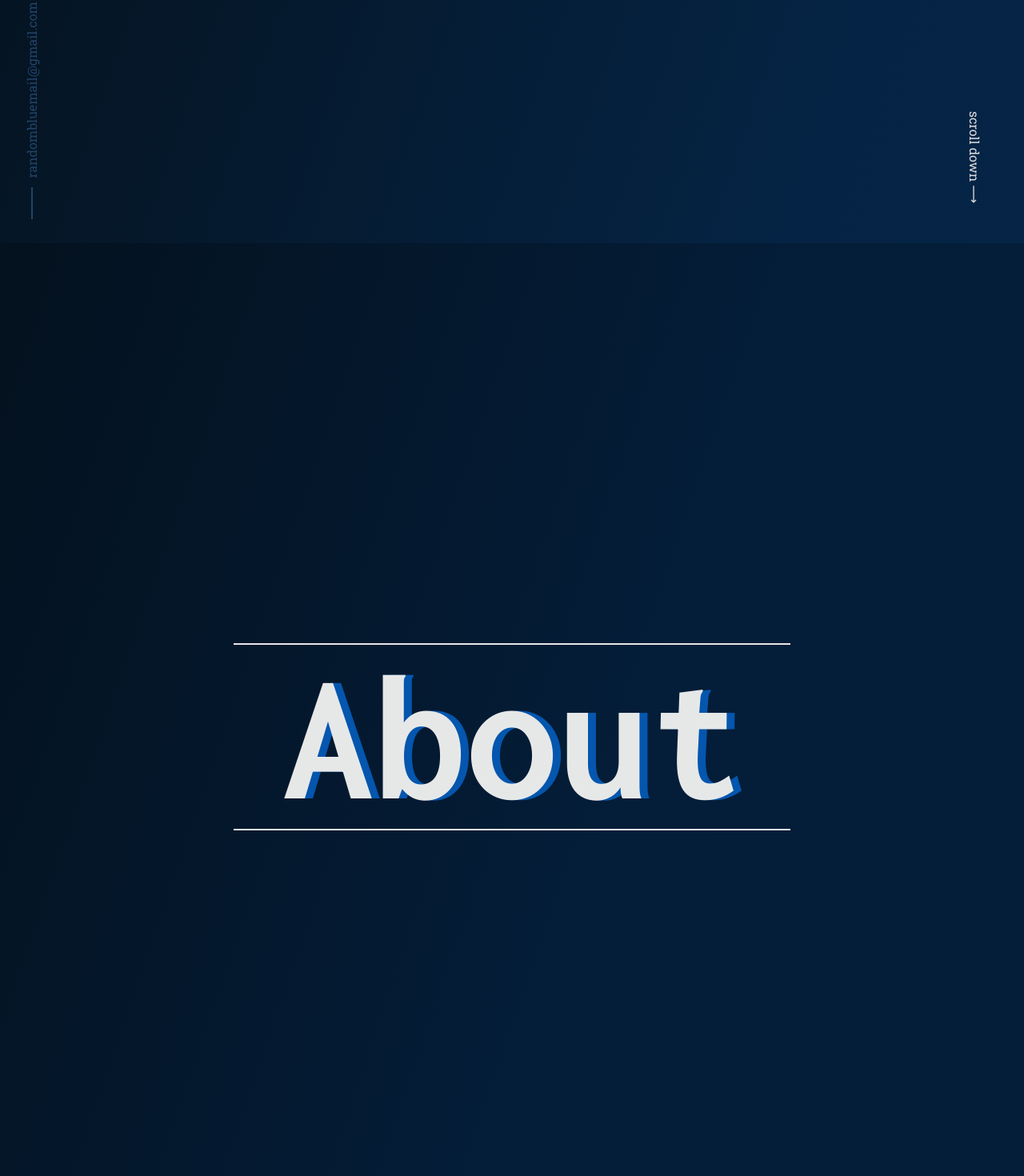
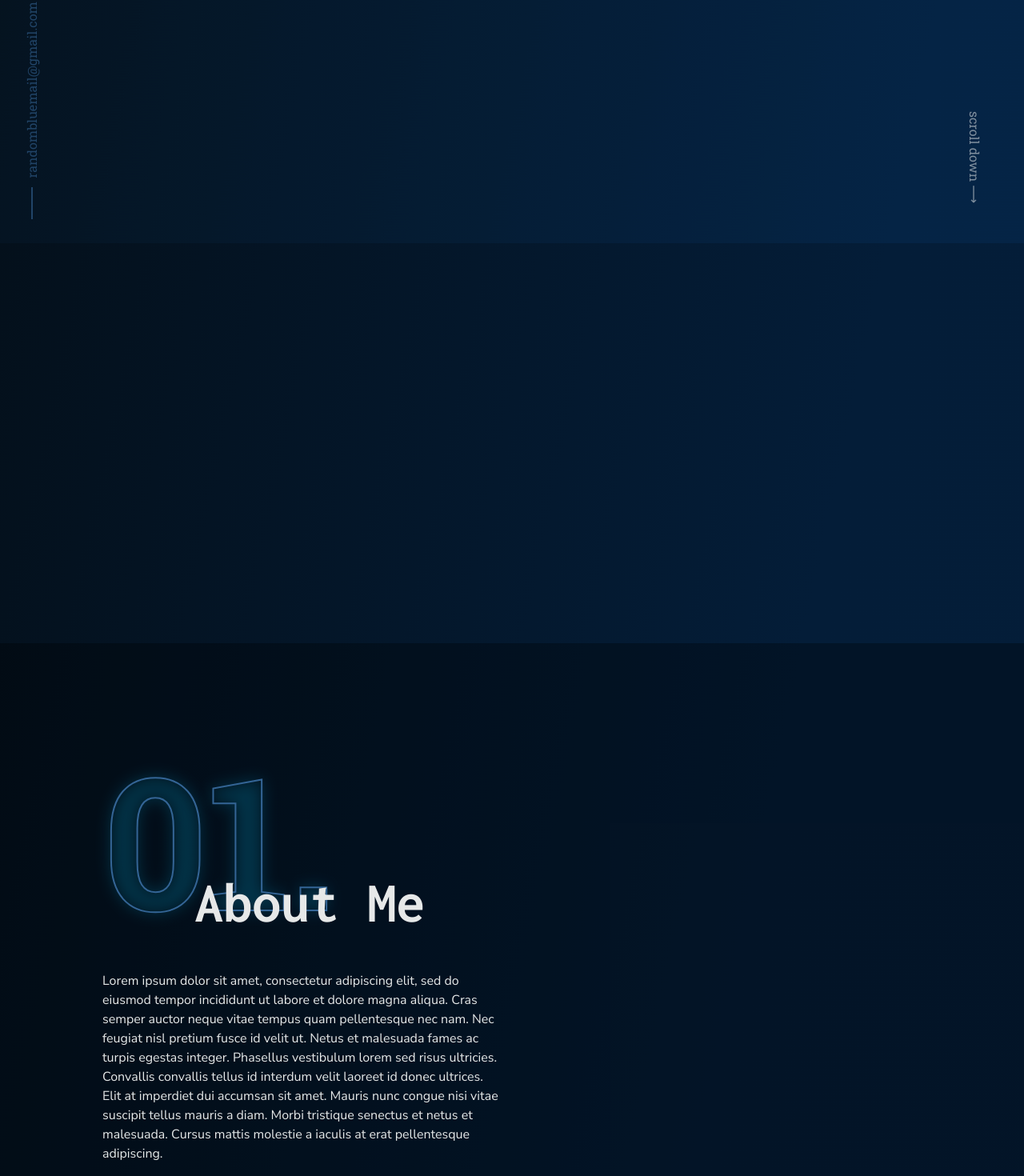
Before and after one commit to RandomBlueGuy/portfolio, a Next.js app: page / in a window 1280 px wide. Shown: the part 496-1966 px from the top of the page at 80% size. Built offline with nearby package versions, Linux system fonts and the light colour scheme.

Commit message:
add new content and styling to work and aabout components

```diff
--- a/app/globals.css
+++ b/app/globals.css
@@ -20,9 +20,12 @@ body {
     @apply text-base;
   }
   h1,
-  h2 {
-    @apply text-[#346596] font-title;
+  h2,
+  h3,
+  h4 {
+    @apply text-[#346596] font-title font-bold;
   }
+
   /* span {
     @apply text-vGray font-tag italic leading-none opacity-50;
   } */
@@ -30,11 +33,17 @@ body {
     @apply text-vGray font-tag;
   }
   p {
-    @apply font-main;
+    @apply font-main text-vWhite;
   }
-  a:hover,
-  span:hover {
+  a:hover {
     @apply text-selected;
+  }
+  .font-outline-2 {
+    -webkit-text-stroke: 2px #346596;
+    text-shadow: 0 0 20px rgba(0, 200, 255, 0.2);
+  }
+  .font-outline-4 {
+    -webkit-text-stroke: 4px black;
   }
 }
 
--- a/components/AboutComponent.jsx
+++ b/components/AboutComponent.jsx
@@ -4,10 +4,26 @@ const ContactComponent = () => {
   return (
     <div
       id='about'
-      className='snap-center w-full h-fit flex flex-shrink-0 flex-col justify-center items-center gap-[60px]'>
-      <h1 className='text-10xl text-vWhite font-tag font-bold border-y-[2px] px-[60px] [text-shadow:10px_0px_0px_#0456ae]'>
-        About
-      </h1>
+      className=' py-[130px] px-[10%] w-full bg-black/30 h-fit flex flex-shrink-0 flex-col justify-center items-start gap-[60px]'>
+      <div className='w-[500px] '>
+        <h2 className='relative font-tag font-bold text-7xl text-vWhite mb-[50px]'>
+          <span className='-z-10 box-content  leading-none text-10xl text-transparent font-outline-2 font-title font-bold'>
+            01.
+          </span>
+          <span className='z-0 absolute bottom-0 left-0 translate-x-[40%]'>About Me</span>
+        </h2>
+
+        <p className=''>
+          Lorem ipsum dolor sit amet, consectetur adipiscing elit, sed do eiusmod tempor incididunt
+          ut labore et dolore magna aliqua. Cras semper auctor neque vitae tempus quam pellentesque
+          nec nam. Nec feugiat nisl pretium fusce id velit ut. Netus et malesuada fames ac turpis
+          egestas integer. Phasellus vestibulum lorem sed risus ultricies. Convallis convallis
+          tellus id interdum velit laoreet id donec ultrices. Elit at imperdiet dui accumsan sit
+          amet. Mauris nunc congue nisi vitae suscipit tellus mauris a diam. Morbi tristique
+          senectus et netus et malesuada. Cursus mattis molestie a iaculis at erat pellentesque
+          adipiscing.
+        </p>
+      </div>
     </div>
   );
 };
--- a/components/MainCTN.jsx
+++ b/components/MainCTN.jsx
@@ -44,12 +44,12 @@ const MainCTN = () => {
           />
           <div className='flex justify-end items-center w-[40%] h-full text-right'>
             <Link
-              href={'#home'}
+              href={'#intro'}
               onClick={() => setSelection(1)}
               className={`flex flex-1 items-end pb-[10px] justify-end h-full ${
                 selection === 1 ? 'text-selected' : 'text-vTitle'
               }`}>
-              00. Home
+              00. Intro
             </Link>
 
             <Link
@@ -97,7 +97,7 @@ const MainCTN = () => {
       <ContactComponent />
 
       <Link
-        href={scrollDirection ? '#about' : '#home'}
+        href={scrollDirection ? '#about' : '#intro'}
         className={`[writing-mode:vertical-lr] font-title animate-pulse fixed bottom-[50px] right-[50px] text-vWhite transition-all duration-300 ${
           !scrollDirection ? 'rotate-180' : 'rotate-0'
         }`}>
--- a/components/WorkComponent.jsx
+++ b/components/WorkComponent.jsx
@@ -1,13 +1,30 @@
 import React from 'react';
+import XPcard from './XPcard';
 
 const WorkComponent = () => {
   return (
     <div
       id='work'
-      className='snap-center w-full h-fit flex flex-shrink-0 flex-col justify-center items-center gap-[60px]'>
-      <h1 className='text-10xl text-vWhite font-tag font-bold border-y-[2px] px-[60px] [text-shadow:10px_0px_0px_#0456ae]'>
-        Work
-      </h1>
+      className='snap-center w-full h-fit flex flex-shrink-0 flex-col justify-center items-start px-[10%] gap-[60px]'>
+      <div className='w-full '>
+        <h2 className='relative font-tag font-bold text-7xl text-vWhite mb-[50px]'>
+          <span className='-z-10 box-content  leading-none text-10xl text-transparent font-outline-2 font-title font-bold'>
+            03.
+          </span>
+          <span className='z-0 absolute bottom-0 left-0 translate-x-[40%]'>Work/Experience</span>
+        </h2>
+        <p className='my-[50px] font-tag text-xl'>
+          // Check some of the work I have done over the last few years
+        </p>
+        <div className='w-full flex flex-wrap gap-[2rem] justify-around'>
+        <XPcard />
+        <XPcard />
+        <XPcard />
+        <XPcard />
+        <XPcard />
+        <XPcard />
+        </div>
+      </div>
     </div>
   );
 };
--- /dev/null
+++ b/components/XPcard.jsx
@@ -0,0 +1,25 @@
+import React from 'react';
+
+const XPcard = () => {
+  return (
+    <figure className='border-2 text-vBlue border-vBlue rounded-[10px]  w-[400px] overflow-hidden transition-all duration-300 hover:bg-vBlue/30 hover:scale-[105%] hover:translate-y-[-5px]'>
+      <div className='w-full h-[300px] bg-gradient-to-br  flex justify-center items-center'>
+         <span className="text-7xl font-title text-vWhite/20">[ IMG ]</span>
+      </div>
+      <div className='p-[20px] flex flex-col gap-[15px]'>
+        <h3 className='text-selected w-[300px] mb-[10px]'>[ INSERT COOL PROJECT TITLE ]</h3>
+        <p className=''>
+          {' '}
+          Lorem ipsum dolor sit amet, consectetur adipiscing elit, sed do eiusmod tempor incididunt
+          ut labore et dolore magna aliqua.
+        </p>
+        <button className='relative box-content group hover:scale-105 transition-all duration-300 border-2 border-selected rounded-[5px] text-vWhite font-bold font-tag h-[40px] px-[12px]'>
+          <div className='w-[0%] group-hover:w-[100%] transition-all duration-500 h-full absolute top-0 left-0 bg-selected'></div>
+          <div className='absolute inset-0 w-full h-full flex justify-center items-center'>View More</div>
+        </button>
+      </div>
+    </figure>
+  );
+};
+
+export default XPcard;
```
